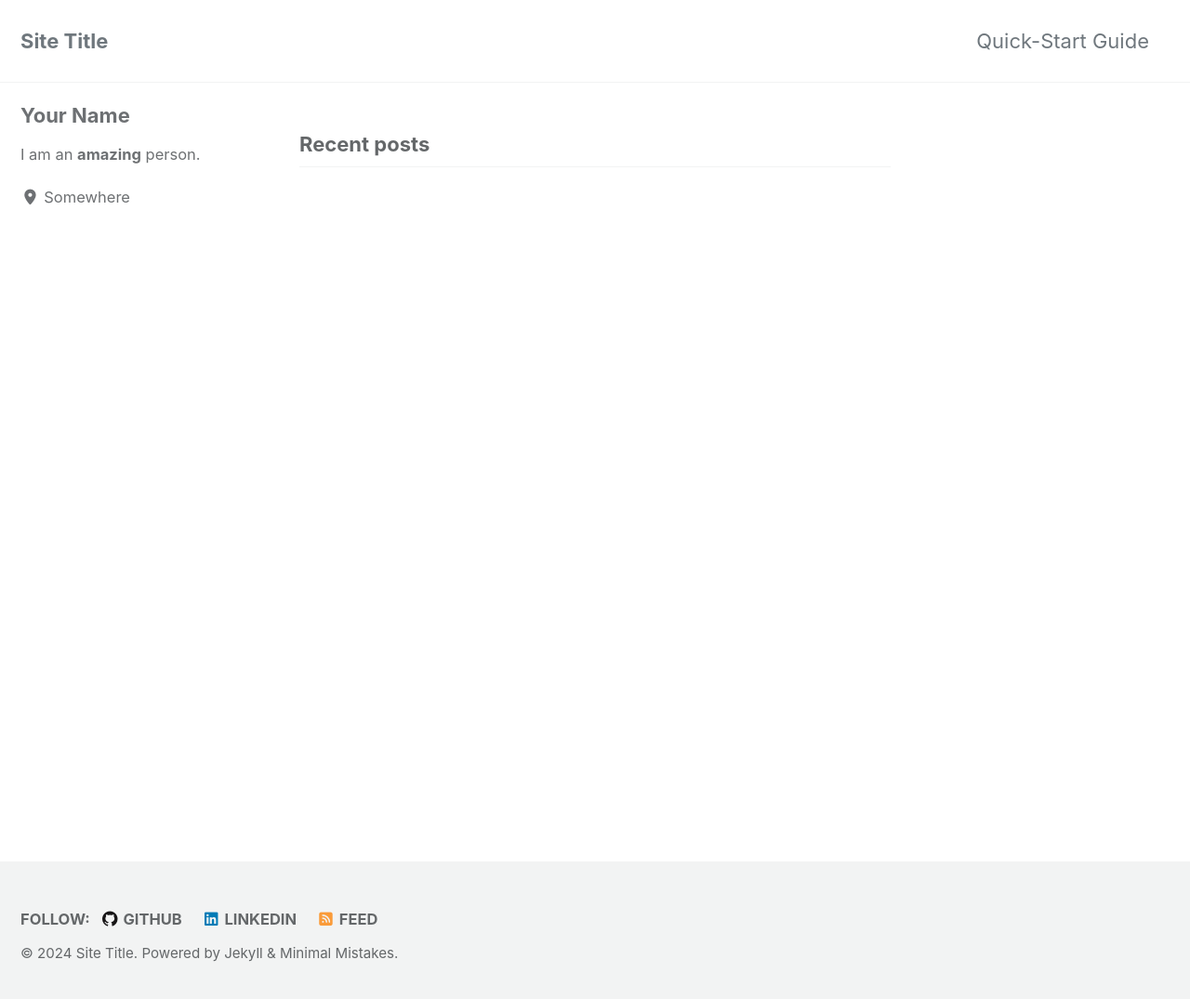
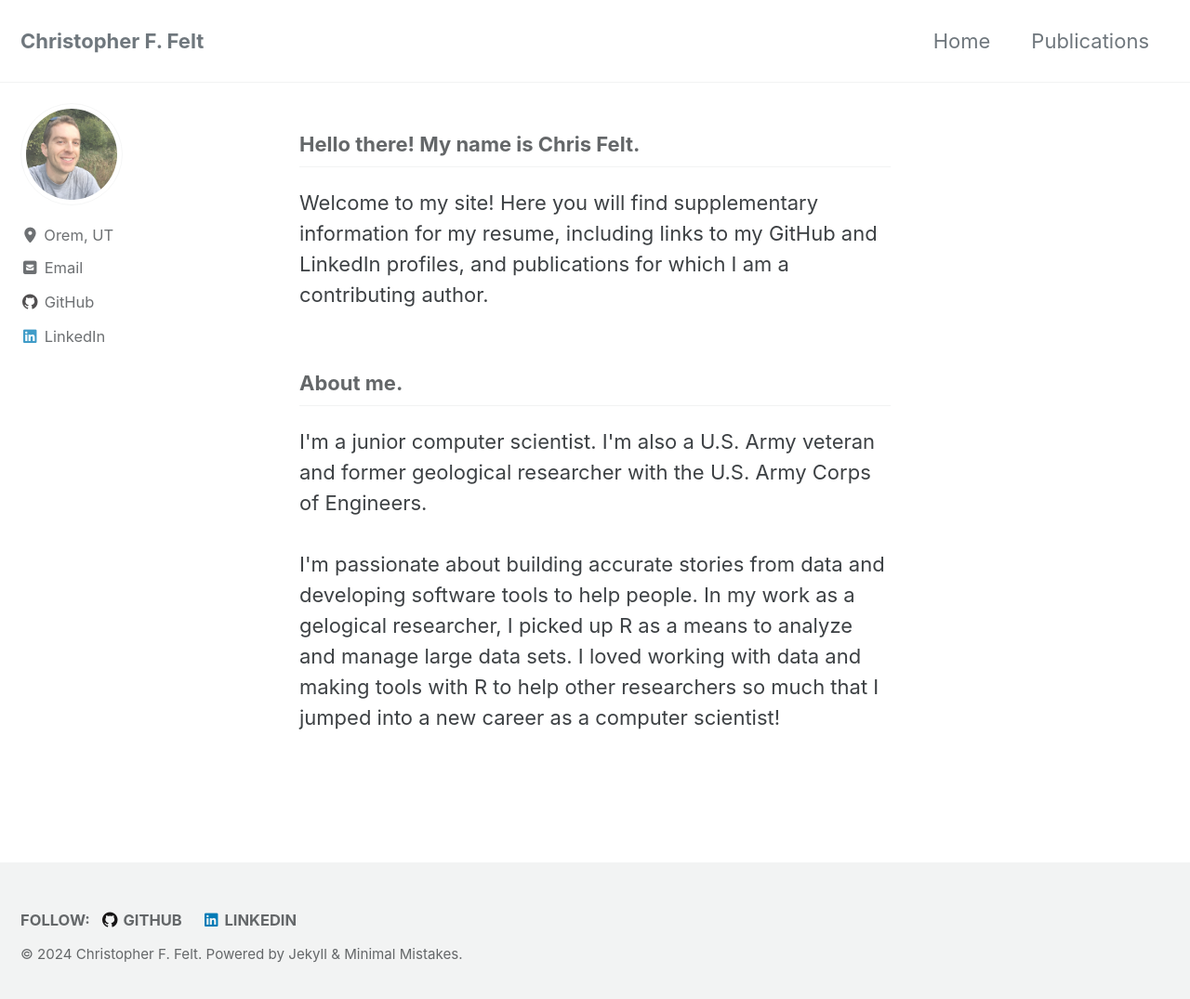
Before and after one commit to ChrisFelt/ChrisFelt.github.io, a Jekyll site: the page built from index.html, in a window 1280 px wide and 1082 px high. Shown: the top 1075 px of the window at 93% size. Built offline with Jekyll 4.4.1, drawn with Linux system fonts in a browser that asks for light colours; cached includes are drawn as plain includes; the list of posts is cut into pages by our own code.

Commit message:
initial customizations

```diff
--- a/_config.yml
+++ b/_config.yml
@@ -17,7 +17,7 @@ minimal_mistakes_skin    : "default" # "air", "aqua", "contrast", "dark", "dirt"
 # Site Settings
 locale                   : "en-US"
 rtl                      : # true, false (default) # turns direction of the page into right to left for RTL languages
-title                    : "Site Title"
+title                    : "Christopher F. Felt"
 title_separator          : "-"
 subtitle                 : # site tagline that appears below site title in masthead
 name                     : "Your Name"
@@ -113,15 +113,15 @@ analytics:
 
 # Site Author
 author:
-  name             : "Your Name"
-  avatar           : # path of avatar image, e.g. "/assets/images/bio-photo.jpg"
-  bio              : "I am an **amazing** person."
-  location         : "Somewhere"
+  name             : # "Christopher F. Felt"
+  avatar           : "/assets/images/Untitled-2.jpg"
+  bio              : ""
+  location         : "Orem, UT"
   email            :
   links:
     - label: "Email"
       icon: "fas fa-fw fa-envelope-square"
-      # url: "mailto:your.name@email.com"
+      url: "mailto:christopher.f.felt@gmail.com"
     - label: "Website"
       icon: "fas fa-fw fa-link"
       # url: "https://your-website.com"
@@ -133,10 +133,13 @@ author:
       # url: "https://facebook.com/"
     - label: "GitHub"
       icon: "fab fa-fw fa-github"
-      # url: "https://github.com/"
+      url: "https://github.com/ChrisFelt"
     - label: "Instagram"
       icon: "fab fa-fw fa-instagram"
       # url: "https://instagram.com/"
+    - label: "LinkedIn"
+      icon: "fab fa-fw fa-linkedin"
+      url: "https://www.linkedin.com/in/christopher-felt-5a56a586/"
 
 # Site Footer
 footer:
--- a/_data/navigation.yml
+++ b/_data/navigation.yml
@@ -1,9 +1,9 @@
 # main links
 main:
-  - title: "Quick-Start Guide"
-    url: https://mmistakes.github.io/minimal-mistakes/docs/quick-start-guide/
-  # - title: "About"
-  #   url: https://mmistakes.github.io/minimal-mistakes/about/
+  - title: "Home"
+    url: /
+  - title: "Publications"
+    url: /publications/
   # - title: "Sample Posts"
   #   url: /year-archive/
   # - title: "Sample Collections"
--- a/_includes/footer.html
+++ b/_includes/footer.html
@@ -12,9 +12,6 @@
       {% endfor %}
     {% endif %}
 
-    {% unless site.atom_feed.hide %}
-      <li><a href="{% if site.atom_feed.path %}{{ site.atom_feed.path }}{% else %}{{ '/feed.xml' | relative_url }}{% endif %}"><i class="fas fa-fw fa-rss-square" aria-hidden="true"></i> {{ site.data.ui-text[site.locale].feed_label | default: "Feed" }}</a></li>
-    {% endunless %}
   </ul>
 </div>
 
--- a/_layouts/home.html
+++ b/_layouts/home.html
@@ -2,21 +2,22 @@
 layout: archive
 ---
 
-{{ content }}
+<h3 class="archive__subtitle">Hello there! My name is Chris Felt.</h3>
 
-<h3 class="archive__subtitle">{{ site.data.ui-text[site.locale].recent_posts | default: "Recent Posts" }}</h3>
+<div>
+  <p>
+    Welcome to my site! Here you will find supplementary information for my resume, including links to my GitHub and LinkedIn profiles, and publications for which I am a contributing author.
+    <br><br>
+  </p>
+</div>
 
-{% if paginator %}
-  {% assign posts = paginator.posts %}
-{% else %}
-  {% assign posts = site.posts %}
-{% endif %}
+<h3 class="archive__subtitle">About me.</h3>
 
-{% assign entries_layout = page.entries_layout | default: 'list' %}
-<div class="entries-{{ entries_layout }}">
-  {% for post in posts %}
-    {% include archive-single.html type=entries_layout %}
-  {% endfor %}
+<div>
+  <p>
+    I'm a junior computer scientist. I'm also a U.S. Army veteran and former geological researcher with the U.S. Army Corps of Engineers.<br><br>
+    I'm passionate about building accurate stories from data and developing software tools to help people. In my work as a gelogical researcher, I picked up R as a means to analyze and manage large data sets. I loved working with data and making tools with R to help other researchers so much that I jumped into a new career as a computer scientist!
+  </p>
 </div>
 
 {% include paginator.html %}
```
Also changed, not shown: publications.html (added, +41 -0 lines), assets/images/Untitled-2.jpg (added).
